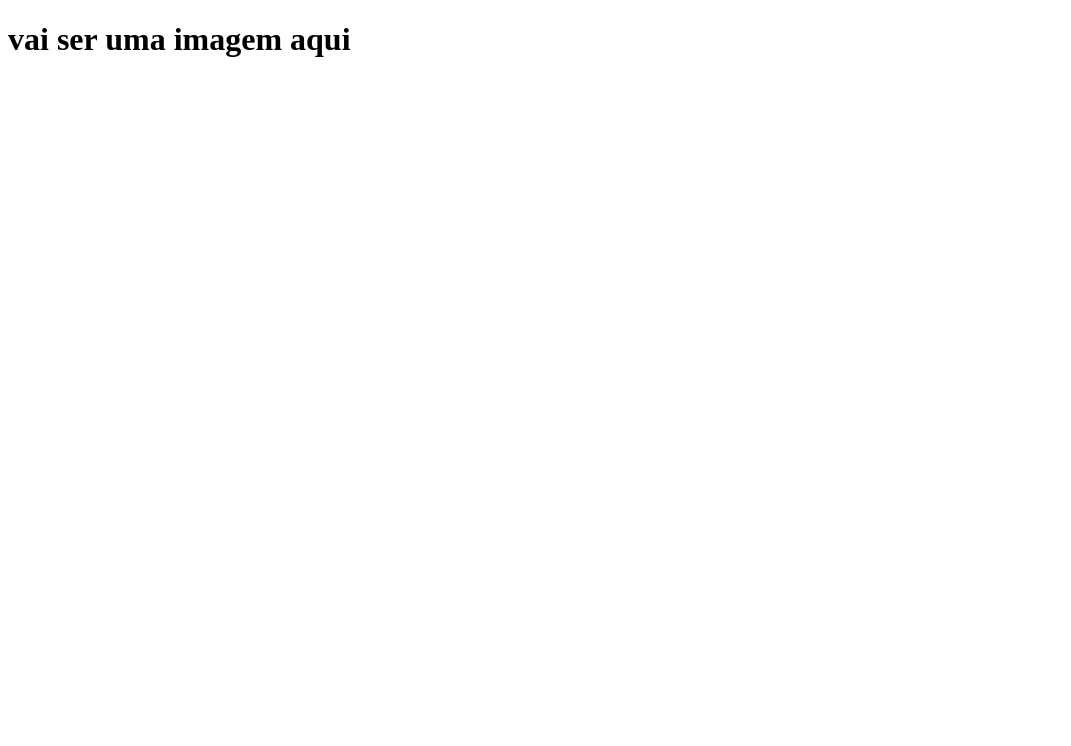
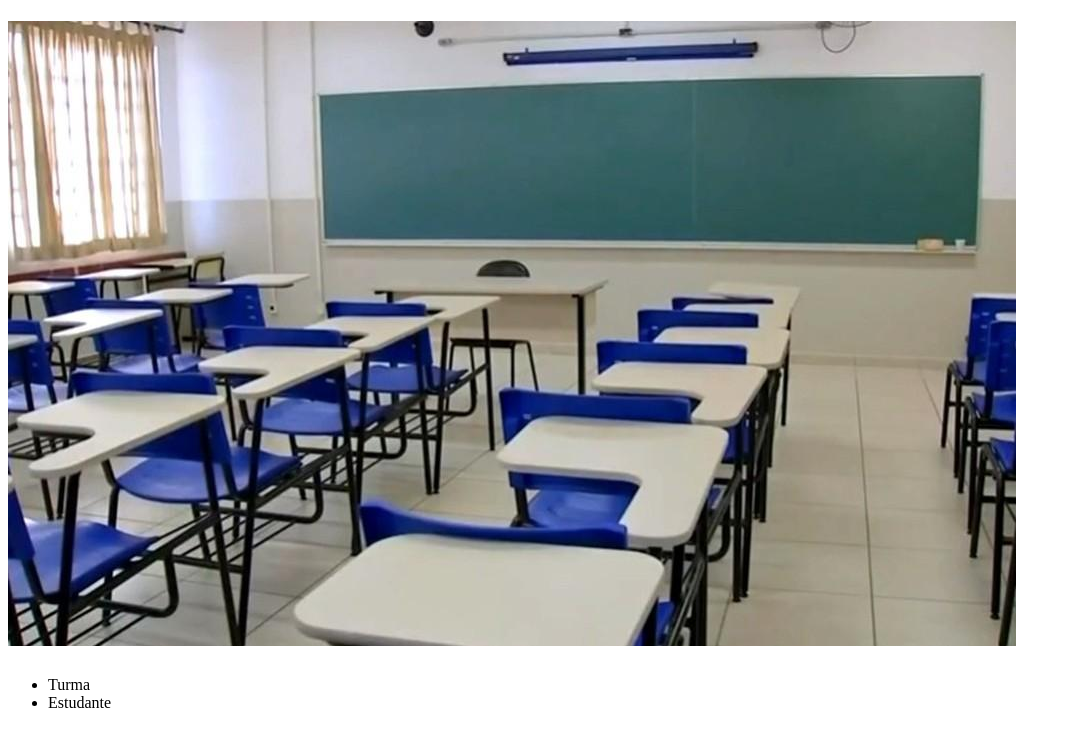
Before and after one commit to vinifslindo/vinicius-2B, a plain HTML site: page index.html in a window 1280 px wide. Shown: the whole page, without its empty margins (0-1071 px from the left). Drawn offline with Linux system fonts and the light colour scheme.

Commit message:
14 03 24

```diff
--- a/index.html
+++ b/index.html
@@ -6,7 +6,10 @@
     <title>2 ano B</title>
 </head>
 <body>
- <h1> vai ser uma imagem aqui </h1>
-
+ <h1> <img src="escola.jpeg" alt="sala de aula, algumas mesas e cadeiras, sem aluno e sem professor"> </h1>
+ <ul>
+    <li>Turma</li>
+    <li> Estudante</li>
+ </ul>
 </body>
 </html>
```
Also changed, not shown: escola.jpeg (added).
